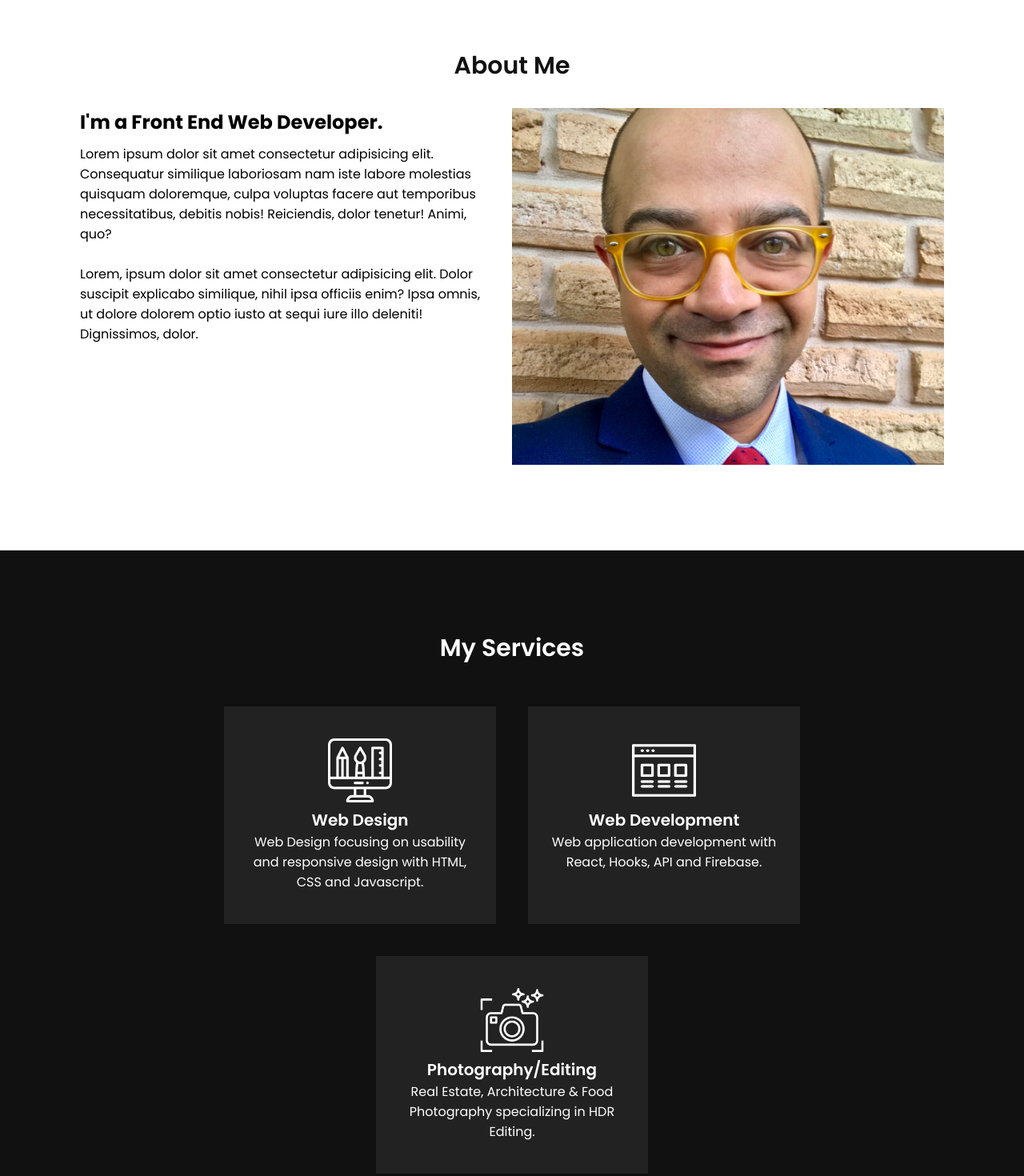
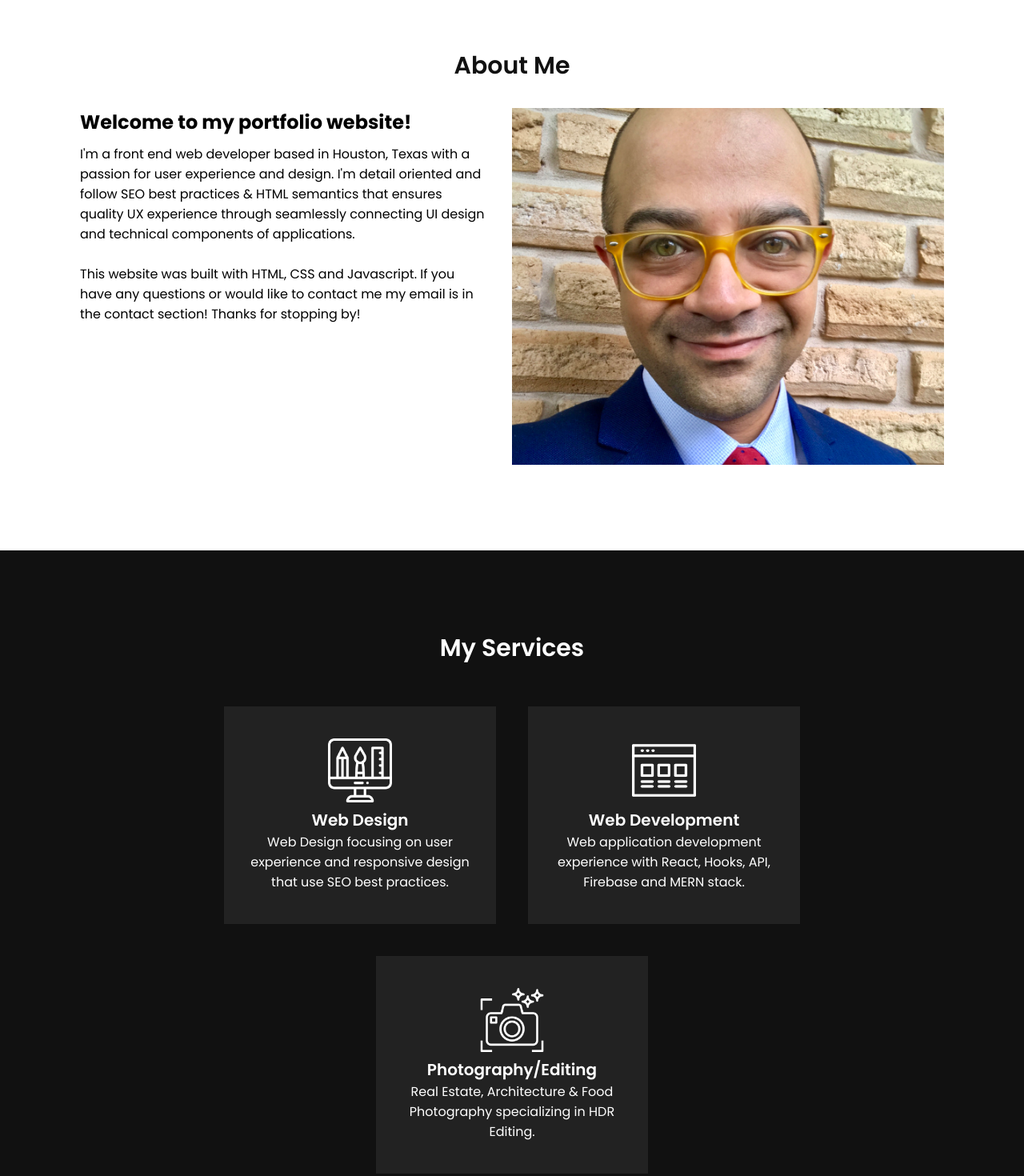
Before and after one commit to seanaskandari/seanaskandari.github.io, a plain HTML site: page index.html in a window 1280 px wide. Shown: the part 840-2310 px from the top of the page at 80% size. Drawn offline with Linux system fonts and the light colour scheme.

Commit message:
updated about mesection

```diff
--- a/index.html
+++ b/index.html
@@ -35,15 +35,14 @@
         </div>
         <div class="content">
             <div class="contentBx w50">
-                <h3>I'm a Front End Web Developer.</h3>
-                <p>Lorem ipsum dolor sit amet consectetur adipisicing elit.
-                    Consequatur similique laboriosam nam iste labore molestias
-                    quisquam doloremque, culpa voluptas facere aut temporibus
-                    necessitatibus, debitis nobis! Reiciendis, dolor tenetur!
-                    Animi, quo?<br><br>Lorem, ipsum dolor sit amet consectetur
-                    adipisicing elit. Dolor suscipit explicabo similique, nihil
-                    ipsa officiis enim? Ipsa omnis, ut dolore dolorem optio iusto
-                    at sequi iure illo deleniti! Dignissimos, dolor.</p>
+                <h3>Welcome to my portfolio website!</h3>
+                <p>I'm a front end web developer based in Houston, Texas with a passion
+                    for user experience and design. I'm detail oriented and follow SEO
+                    best practices & HTML semantics that ensures quality UX experience
+                    through seamlessly connecting UI design and technical components of
+                    applications. <br><br>This website was built with HTML, CSS and
+                    Javascript. If you have any questions or would like to contact me
+                    my email is in the contact section! Thanks for stopping by!</p>
             </div>
             <div class="w50">
                 <img src="sean_headshot3.jpg" class="img">
@@ -59,12 +58,12 @@
             <div class="servicesBx">
                 <img src="icon1.png">
                 <h2>Web Design</h2>
-                <p>Web Design focusing on usability and responsive design with HTML, CSS and Javascript.</p>
+                <p>Web Design focusing on user experience and responsive design that use SEO best practices.</p>
             </div>
             <div class="servicesBx">
                 <img src="icon2.png">
                 <h2>Web Development</h2>
-                <p>Web application development with React, Hooks, API and Firebase.</p>
+                <p>Web application development experience with React, Hooks, API, Firebase and MERN stack.</p>
             </div>
             <div class="servicesBx">
                 <img src="icon4.png">
@@ -103,7 +102,7 @@
     <section class="contact" id="contact">
         <div class="heading white">
             <h2>Contact Me</h2>
-            <p>Feel free to email me! The message box is an example of design and is not currently functioning.</p>
+            <p>Feel free to email me! The message box is an example of design.</p>
         </div>
         <div class="content">
             <div class="contactInfo">
@@ -150,7 +149,7 @@
         </div>
     </section>
     <div class="copyright">
-        <p>Copyright &#169 Sean Askandari. This is a copyright example.</p>
+        <p>Copyright &#169 Sean Askandari. This area is a copyright example.</p>
     </div>
     <script type="text/javascript">
     window.addEventListener('scroll', function(){
```
